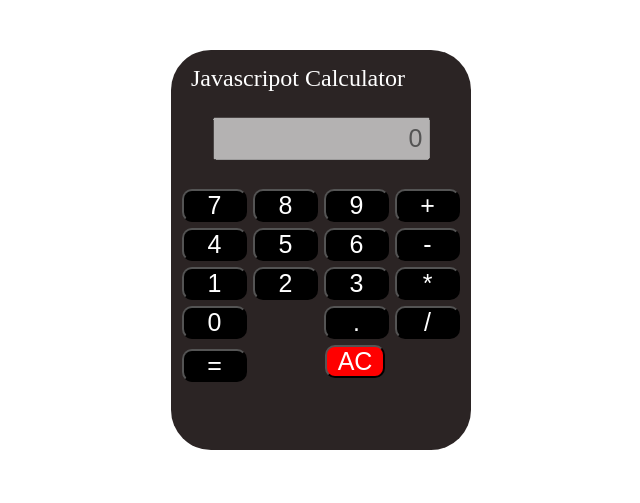
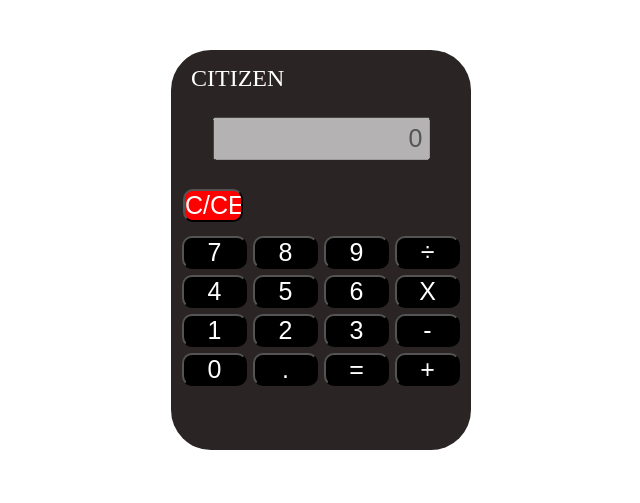
Before and after one commit to nik00did/calculator, a plain HTML site: page index.html in a window 1280 px wide. Shown: the whole page, without its empty margins (319-959 px from the left). Drawn offline with Linux system fonts and the light colour scheme.

Commit message:
Изменение верстки

```diff
--- a/index.html
+++ b/index.html
@@ -11,40 +11,45 @@
 <div class="main">
     <div class="calc-block">
         <div>
-            <p>Javascripot Calculator</p>
+            <p>CITIZEN</p>
         </div>
-
         <form name="form" class="form">
             <input disabled type="text" id="display" class="textview" name="textview" value="0"/>
         </form>
         <table class="table">
+            <tr class="commandBtn">
+              <td><input class="button-ac clean" id="ac" type="button" value="C/CE"></td>
+
+            </tr>
             <tr>
                 <td><input class="number button" type="button" value="7"></td>
                 <td><input class="number button" type="button" value="8"></td>
                 <td><input class="number button" type="button" value="9"></td>
-                <td><input class="operation button" type="button" value="+"></td>
+                <td><input class="operation button" type="button" value="÷"></td>
             </tr>
             <tr>
                 <td><input class="number button" type="button" value="4"></td>
                 <td><input class="number button" type="button" value="5"></td>
                 <td><input class="number button" type="button" value="6"></td>
-                <td><input class="operation button" type="button" value="-"></td>
+                <td><input class="operation button" type="button" value="X"></td>
             </tr>
             <tr>
                 <td><input class="number button" type="button" value="1"></td>
                 <td><input class="number button" type="button" value="2"></td>
                 <td><input class="number button" type="button" value="3"></td>
-                <td><input class="operation button" type="button" value="*"></td>
+                <td><input class="operation button" type="button" value="-"></td>
             </tr>
             <tr>
-                <td colspan=2><input class="number button null" type="button" value="0"></td>
+                <td><input class="number button null" type="button" value="0"></td>
                 <td><input id="decimal" class="button" type="button" value="."></td>
-                <td><input class="button operation" type="button" value="/"></td>
+              <td>
+                <input class="button operation equal" type="button" value="=">
+              </td>
+                <td><input class="button operation" type="button" value="+"></td>
             </tr>
-            <tr>
-                <td colspan=2><input class="button operation equal" type="button" value="="></td>
-                <td colspan=2><input class="button-ac clean" id="ac" type="button" value="AC"></td>
-            </tr>
+
+
+            </>
         </table>
     </div>
 
```
